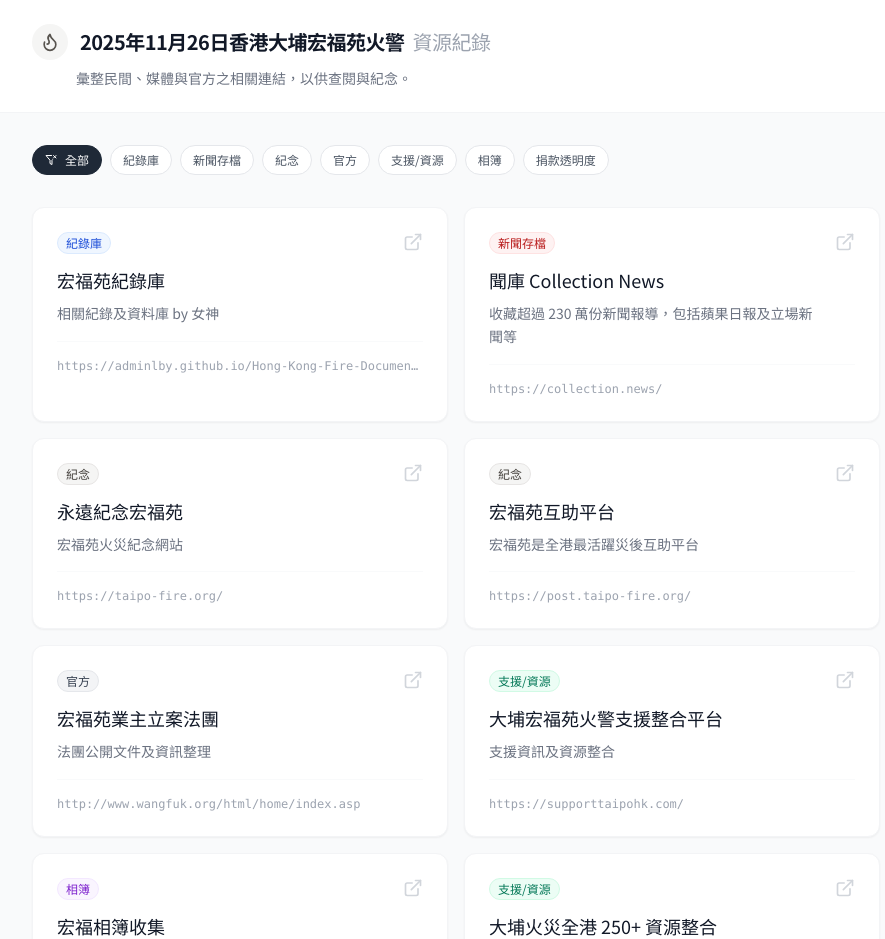
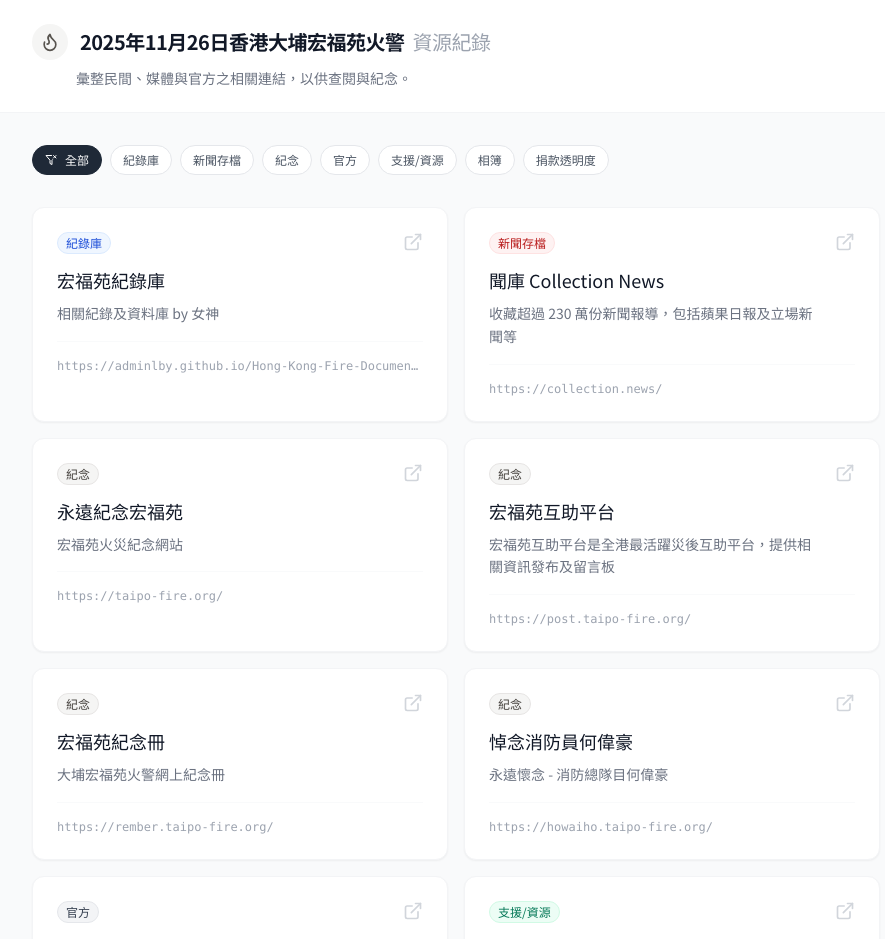
Before and after one commit to Demianyuen/WFCArchive, a React (Vite) app: page / in a window 1280 px wide. Shown: the top 939 px of the page, without its empty margins (184-1069 px from the left). Built offline with nearby package versions, Linux system fonts and the light colour scheme.

Commit message:
feat: Update resource links and descriptions
Migrate resource links to Chinese and add new memorial pages. Update descriptions for clarity and relevance.

```diff
--- a/constants.ts
+++ b/constants.ts
@@ -26,7 +26,7 @@ export const RESOURCES: ResourceLink[] = [
     id: '4',
     title: '宏福苑互助平台',
     url: 'https://post.taipo-fire.org/',
-    description: '宏福苑互助平台是全港最活躍災後互助平台',
+    description: '宏福苑互助平台是全港最活躍災後互助平台 宏福苑互助平台相關資訊發布及留言板',
     tags: [ResourceTag.MEMORIAL]
   },
   {
--- a/index.html
+++ b/index.html
@@ -57,10 +57,10 @@
   <script type="importmap">
 {
   "imports": {
-    "lucide-react": "https://esm.sh/lucide-react@^0.561.0",
     "react/": "https://esm.sh/react@^19.2.3/",
     "react": "https://esm.sh/react@^19.2.3",
-    "react-dom/": "https://esm.sh/react-dom@^19.2.3/"
+    "react-dom/": "https://esm.sh/react-dom@^19.2.3/",
+    "lucide-react": "https://esm.sh/lucide-react@^0.561.0"
   }
 }
 </script>
@@ -121,7 +121,21 @@
           id: '4',
           title: '宏福苑互助平台',
           url: 'https://post.taipo-fire.org/',
-          description: '宏福苑是全港最活躍災後互助平台',
+          description: '宏福苑互助平台是全港最活躍災後互助平台，提供相關資訊發布及留言板',
+          tags: [ResourceTag.MEMORIAL]
+        },
+        {
+          id: '11',
+          title: '宏福苑紀念冊',
+          url: 'https://rember.taipo-fire.org/',
+          description: '大埔宏福苑火警網上紀念冊',
+          tags: [ResourceTag.MEMORIAL]
+        },
+        {
+          id: '12',
+          title: '悼念消防員何偉豪',
+          url: 'https://howaiho.taipo-fire.org/',
+          description: '永遠懷念 - 消防總隊目何偉豪',
           tags: [ResourceTag.MEMORIAL]
         },
         {
@@ -149,7 +163,7 @@
           id: '8',
           title: '大埔火災全港 250+ 資源整合',
           url: 'https://opaque-laundry-ab5.notion.site/350-2b797bbbedf88061b0b3f8970b8642a7',
-          description: '網站以「長期、穩定」為旨，分為「災民用」及「義工用」之資源，一站式人手統整最準確資源，致力使災民獲最精準災後重建的資源網。',
+          description: '災民用及義工用之資源一站式統整，致力使災民獲最精準災後重建資訊',
           tags: [ResourceTag.SUPPORT]
         },
         {
--- a/package.json
+++ b/package.json
@@ -9,9 +9,9 @@
     "preview": "vite preview"
   },
   "dependencies": {
-    "lucide-react": "^0.561.0",
     "react": "^19.2.3",
-    "react-dom": "^19.2.3"
+    "react-dom": "^19.2.3",
+    "lucide-react": "^0.561.0"
   },
   "devDependencies": {
     "@types/node": "^22.14.0",
```
